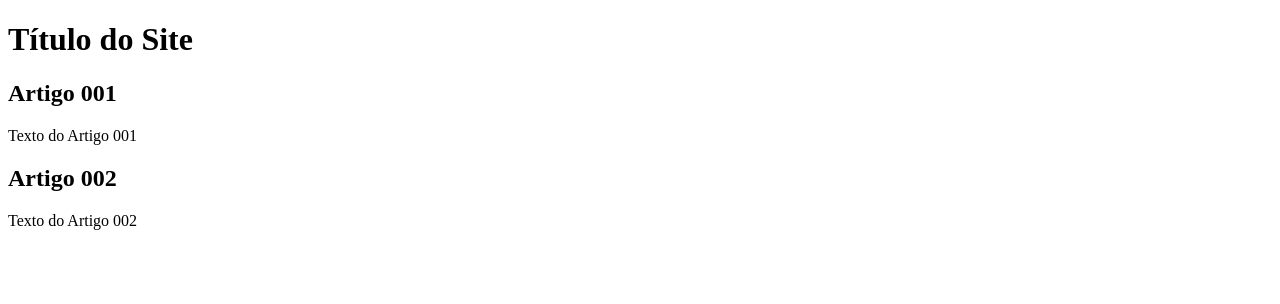
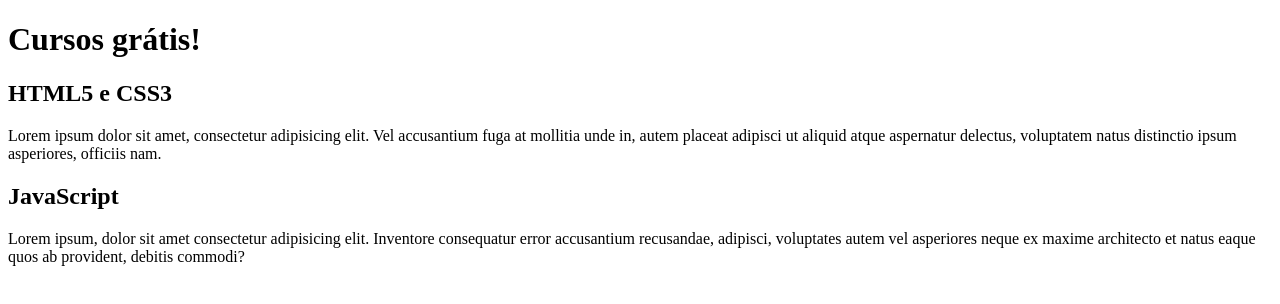
Before and after one commit to jprado9/projeto-site, a plain HTML site: page index.html in a window 1280 px wide. Drawn offline with Linux system fonts and the light colour scheme.

Commit message:
comecei a escrever
adicionei o título do site, os títulos dos artigos e seus respectivos textos.

```diff
--- a/index.html
+++ b/index.html
@@ -8,15 +8,15 @@
 <body>
     <main>
         <header>
-            <h1>Título do Site</h1>
+            <h1>Cursos grátis!</h1>
         </header>
         <article>
-            <h2>Artigo 001</h2>
-            <p>Texto do Artigo 001</p>
+            <h2>HTML5 e CSS3</h2>
+            <p>Lorem ipsum dolor sit amet, consectetur adipisicing elit. Vel accusantium fuga at mollitia unde in, autem placeat adipisci ut aliquid atque aspernatur delectus, voluptatem natus distinctio ipsum asperiores, officiis nam.</p>
         </article>
         <article>
-            <h2>Artigo 002</h2>
-            <p>Texto do Artigo 002</p>
+            <h2>JavaScript</h2>
+            <p>Lorem ipsum, dolor sit amet consectetur adipisicing elit. Inventore consequatur error accusantium recusandae, adipisci, voluptates autem vel asperiores neque ex maxime architecto et natus eaque quos ab provident, debitis commodi?</p>
         </article>
     </main>
 </body>
```
